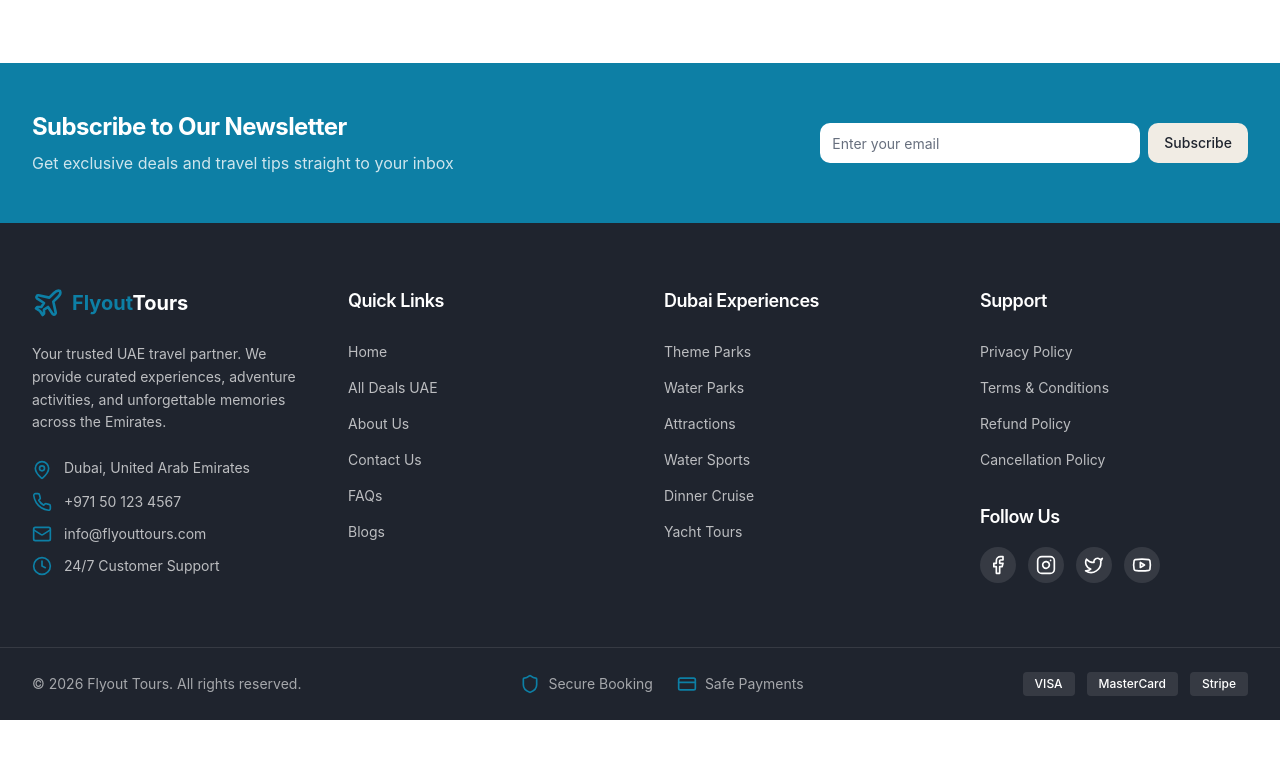
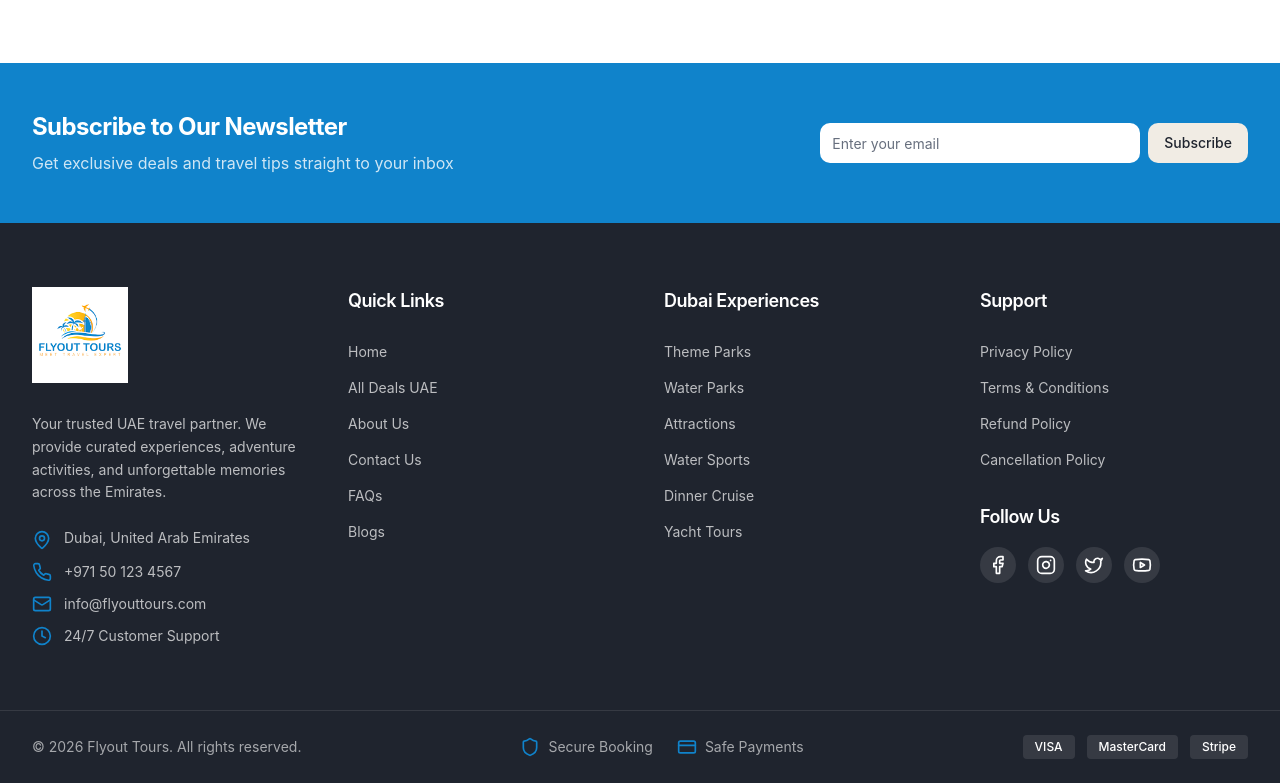
Before and after one commit to gufran-09/flyout-tours-hub, a React (Vite) app: page /blogs in a window 1280 px wide. Shown: the part 1545-2328 px from the top of the page. Before the commit the page ends 2265 px from the top, so only its background shows below. Built offline with nearby package versions, Linux system fonts and the light colour scheme; the HTML template or start-up script is replaced by a standard one.

Commit message:
Placed brand logo correctly on navbar, footer and auth page

```diff
--- a/src/App.tsx
+++ b/src/App.tsx
@@ -8,6 +8,7 @@ import { CartProvider } from "@/contexts/CartContext";
 import Index from "./pages/Index";
 import Auth from "./pages/Auth";
 import Dashboard from "./pages/Dashboard";
+import AuthCallback from "./pages/AuthCallback";
 import CategoryPage from "./pages/CategoryPage";
 import Cart from "./pages/Cart";
 import PaymentSuccess from "./pages/PaymentSuccess";
@@ -34,6 +35,7 @@ const App = () => (
             <Routes>
               <Route path="/" element={<Index />} />
               <Route path="/auth" element={<Auth />} />
+              <Route path="/auth/callback" element={<AuthCallback />} />
               <Route path="/dashboard" element={<Dashboard />} />
               <Route path="/cart" element={<Cart />} />
               <Route path="/payment-success" element={<PaymentSuccess />} />
--- a/src/components/layout/Footer.tsx
+++ b/src/components/layout/Footer.tsx
@@ -50,12 +50,12 @@ export function Footer() {
         <div className="grid grid-cols-1 md:grid-cols-2 lg:grid-cols-4 gap-12">
           {/* Brand Column */}
           <div className="space-y-6">
-            <Link to="/" className="flex items-center gap-2">
-              <Plane className="h-8 w-8 text-primary" />
-              <span className="text-xl font-bold">
-                <span className="text-primary">Flyout</span>
-                <span className="text-background">Tours</span>
-              </span>
+            <Link to="/" className="inline-block">
+              <img
+                src="/logo-footer.png"
+                alt="Flyout Tours"
+                className="h-24 w-auto object-contain"
+              />
             </Link>
             <p className="text-background/70 text-sm leading-relaxed">
               Your trusted UAE travel partner. We provide curated experiences,
--- a/src/contexts/AuthContext.tsx
+++ b/src/contexts/AuthContext.tsx
@@ -73,7 +73,7 @@ export function AuthProvider({ children }: { children: ReactNode }) {
     const { error } = await supabase.auth.signInWithOAuth({
       provider: "google",
       options: {
-        redirectTo: `${window.location.origin}/`,
+        redirectTo: `${window.location.origin}/auth/callback`,
       },
     });
     return { error: error as Error | null };
--- a/src/index.css
+++ b/src/index.css
@@ -17,7 +17,7 @@
     --popover-foreground: 220 20% 15%;
 
     /* Primary - Deep Teal/Blue (Agency Blue) */
-    --primary: 195 85% 35%;
+    --primary: 203 85% 43%;
     --primary-foreground: 0 0% 100%;
 
     /* Secondary - Sand/Warm Beige */
@@ -68,8 +68,8 @@
 
     /* Gradients */
     --gradient-primary: linear-gradient(135deg, hsl(195 85% 35%), hsl(175 65% 45%));
-    --gradient-hero: linear-gradient(180deg, rgba(0,0,0,0.4) 0%, rgba(0,0,0,0.2) 50%, rgba(0,0,0,0.5) 100%);
-    --gradient-card: linear-gradient(180deg, transparent 60%, rgba(0,0,0,0.7) 100%);
+    --gradient-hero: linear-gradient(180deg, rgba(0, 0, 0, 0.4) 0%, rgba(0, 0, 0, 0.2) 50%, rgba(0, 0, 0, 0.5) 100%);
+    --gradient-card: linear-gradient(180deg, transparent 60%, rgba(0, 0, 0, 0.7) 100%);
 
     /* Shadows */
     --shadow-sm: 0 1px 2px 0 rgb(0 0 0 / 0.05);
@@ -141,12 +141,18 @@
     font-feature-settings: "rlig" 1, "calt" 1;
   }
 
-  h1, h2, h3, h4, h5, h6 {
+  h1,
+  h2,
+  h3,
+  h4,
+  h5,
+  h6 {
     @apply font-semibold tracking-tight;
   }
 }
 
 @layer components {
+
   /* Card hover effects */
   .card-hover {
     @apply transition-all duration-300 ease-out;
@@ -237,6 +243,7 @@
 }
 
 @layer utilities {
+
   /* Animation utilities */
   .animate-fade-in {
     animation: fadeIn 0.5s ease-out;
@@ -254,6 +261,7 @@
     from {
       opacity: 0;
     }
+
     to {
       opacity: 1;
     }
@@ -264,6 +272,7 @@
       opacity: 0;
       transform: translateY(20px);
     }
+
     to {
       opacity: 1;
       transform: translateY(0);
@@ -275,6 +284,7 @@
       opacity: 0;
       transform: scale(0.95);
     }
+
     to {
       opacity: 1;
       transform: scale(1);
@@ -282,8 +292,19 @@
   }
 
   /* Stagger animations */
-  .stagger-1 { animation-delay: 0.1s; }
-  .stagger-2 { animation-delay: 0.2s; }
-  .stagger-3 { animation-delay: 0.3s; }
-  .stagger-4 { animation-delay: 0.4s; }
+  .stagger-1 {
+    animation-delay: 0.1s;
+  }
+
+  .stagger-2 {
+    animation-delay: 0.2s;
+  }
+
+  .stagger-3 {
+    animation-delay: 0.3s;
+  }
+
+  .stagger-4 {
+    animation-delay: 0.4s;
+  }
 }
--- a/src/pages/Auth.tsx
+++ b/src/pages/Auth.tsx
@@ -179,12 +179,12 @@ export default function Auth() {
       >
         {/* Logo */}
         <div className="text-center mb-8">
-          <a href="/" className="inline-flex items-center gap-2">
-            <Plane className="h-10 w-10 text-primary" />
-            <span className="text-2xl font-bold">
-              <span className="text-primary">Flyout</span>
-              <span className="text-foreground">Tours</span>
-            </span>
+          <a href="/" className="inline-block">
+            <img
+              src="/logo.png"
+              alt="Flyout Tours"
+              className="h-16 w-auto object-contain mx-auto"
+            />
           </a>
         </div>
 
--- /dev/null
+++ b/src/pages/AuthCallback.tsx
@@ -0,0 +1,27 @@
+import { useEffect } from "react";
+import { useNavigate } from "react-router-dom";
+import { supabase } from "@/integrations/supabase/client";
+import { Loader2 } from "lucide-react";
+
+export default function AuthCallback() {
+    const navigate = useNavigate();
+
+    useEffect(() => {
+        supabase.auth.onAuthStateChange((event, session) => {
+            if (session) {
+                navigate("/");
+            } else {
+                navigate("/auth");
+            }
+        });
+    }, [navigate]);
+
+    return (
+        <div className="min-h-screen flex items-center justify-center bg-background">
+            <div className="flex flex-col items-center gap-4">
+                <Loader2 className="h-8 w-8 animate-spin text-primary" />
+                <p className="text-muted-foreground">Authenticating...</p>
+            </div>
+        </div>
+    );
+}
```
Also changed, not shown: public/logo-footer.png (added).
